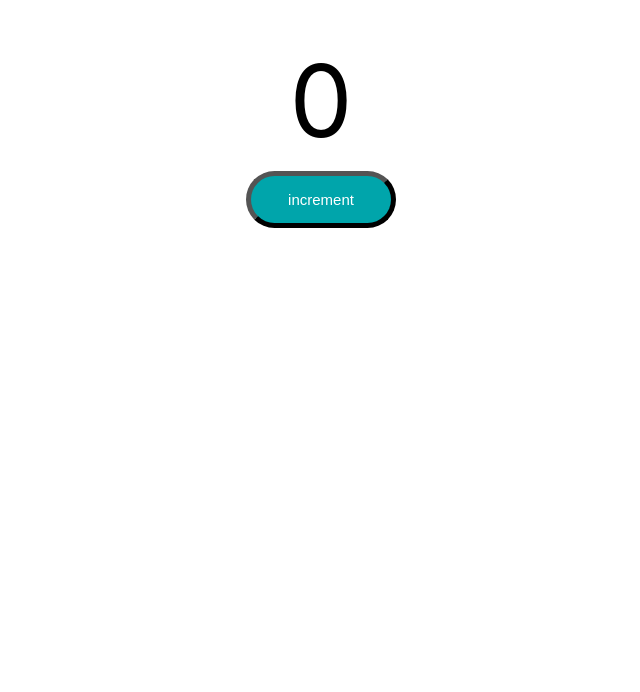
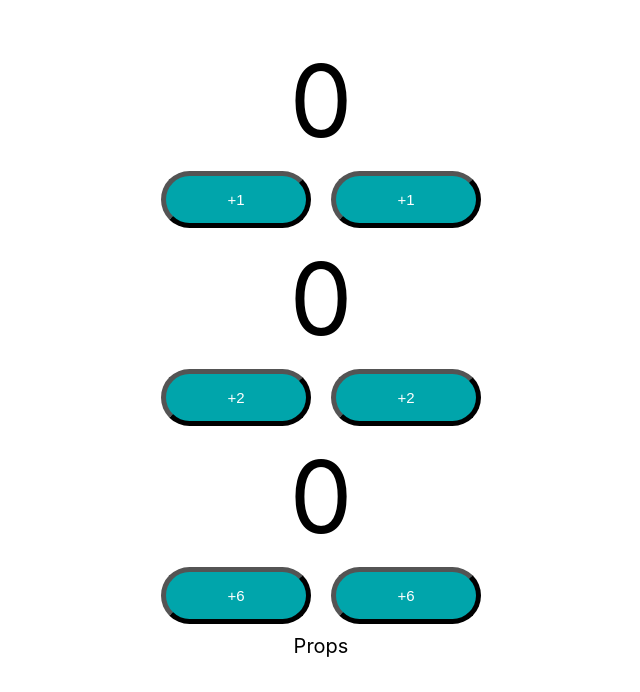
Before and after one commit to cristimanolache28/frontend-project, a React (Create React App) app: page / in a window 1280 px wide. Shown: the top 692 px of the page, without its empty margins (319-959 px from the left). Built offline with nearby package versions, Linux system fonts and the light colour scheme.

Commit message:
add react ptops to Counter

```diff
--- a/src/App.js
+++ b/src/App.js
@@ -5,9 +5,30 @@ import Counter from './components/learning-examplex/counter/Counter';
 function App() {
   return (
     <div className="App">
-     <Counter></Counter>
+     <Counter by="1"></Counter>
+     <Counter by="2"></Counter>
+     <Counter by="6"></Counter>
+     <PlayWithProps property1="prop1" property2="prop2"></PlayWithProps>
     </div>
   );
 }
 
+// {property1: 'value1', 'property2: value2'} - Traditional way
+// function PlayWithProps(properties) {
+//   console.log(properties)
+//   console.log(properties.property1)
+//   console.log(properties.property2)
+//   return (
+//     <div>Props</div>
+//   )
+// }
+
+function PlayWithProps({property1, property2}) {
+  console.log(property1)
+  console.log(property2)
+  return (
+    <div>Props</div>
+  )
+}
+
 export default App;
--- a/src/components/learning-examplex/FirstComponent.jsx
+++ b/src/components/learning-examplex/FirstComponent.jsx
@@ -3,3 +3,9 @@ export default function FirstComponent() {
       <div className="First Compoent">First Component</div>
     )
   }
+
+export default function FifthComponent() {
+  return (
+    <div className="FifthComponent">Fifth Component</div>
+  )
+}
--- a/src/components/learning-examplex/LearnJavaScript.jsx
+++ b/src/components/learning-examplex/LearnJavaScript.jsx
@@ -9,9 +9,7 @@ const person = {
     profiles: ['twitter', 'facebook', 'instagram'],
     printProfile: () => {
         person.profiles.map(
-            (profile) => {
-                console.log(profile)
-            }
+            profile => console.log(profile)
         )
     }
 }
--- a/src/components/learning-examplex/counter/Counter.jsx
+++ b/src/components/learning-examplex/counter/Counter.jsx
@@ -2,13 +2,18 @@ import { useState } from 'react'
 import './Counter.css'
 
 
-export default function Counter() {
+export default function Counter({by}) {
 
     //[0,f]
     const [count, setCount] = useState(0);
 
+
     function incrementCounterFunction() {
-        setCount(count + 1)
+        setCount(count + by)
+    }
+
+    function decrementCounterFunction() {
+        setCount(count - by)
     }
 
     return (
@@ -17,7 +22,10 @@ export default function Counter() {
             <div>
                 <button className="counterButton"
                     onClick={incrementCounterFunction}
-                >increment</button>
+                >+{by}</button>
+                 <button className="counterButton"
+                    onClick={decrementCounterFunction}
+                >+{by}</button>
             </div>
         </div>
     )
```
